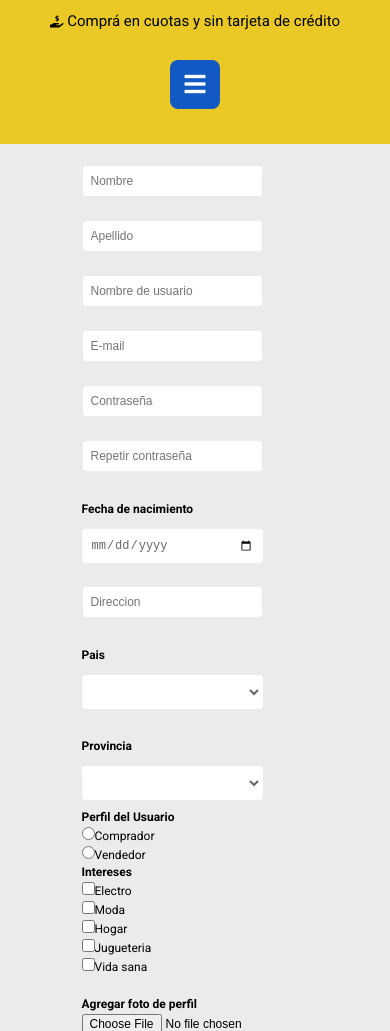
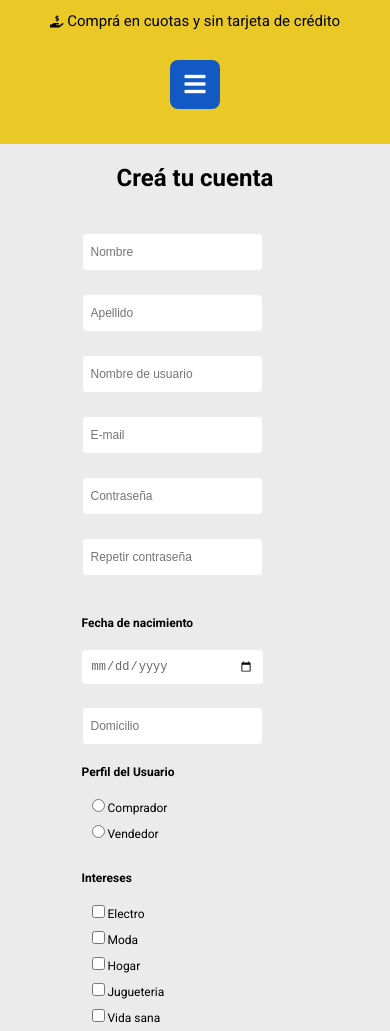
Before and after one commit to Sowska/entregaIndividualDH, a website: page views/register.html in a window 390 px wide. Shown: the part 65-1096 px from the top of the page. Drawn offline with Linux system fonts and the light colour scheme.

Commit message:
finished mobile version of register

```diff
--- a/app.js
+++ b/app.js
@@ -30,6 +30,7 @@ app.post('/home', (req, res) => {
     res.redirect('/');
 });
 
+
 app.listen(port, () => {
     console.log("Server started succesfully");
 
--- a/public/css/register.css
+++ b/public/css/register.css
@@ -1,17 +1,23 @@
 main{
     margin: auto;
-    background-color: var(--grisClaro);
     width: 100%;
 }
 
 .register-container{
-    /* background-color: blueviolet; */
-    width: 70%;
+    background-color: var(--grisClaro);
+    width: 100%;
     margin: auto;
     display: flex;
     justify-content: center;
     align-items: center;
     padding: 2%;
+}
+
+h1{
+    text-align: center;
+    background-color: var(--grisClaro);
+    padding: 20px;
+    font-size: 24px;
 }
 
 .form{
@@ -38,11 +44,13 @@ main{
     display: flex;
     flex-direction: column;
     align-items: flex-start;
+    padding: 10px;
 }
 
 .focus-input{
     margin-top: 3px;
     width: 100%;
+    height: 38px;
     padding: 8px;
     border: 1px solid var(--grisClaro);
     border-radius: 4px;
@@ -82,11 +90,11 @@ list-style-type: none;
 }
 
 li{
-    margin-bottom: 3px;
+    margin-bottom: 10px;
 }
 
 h4{
-    margin-bottom: 3px;
+    margin: 10px 0;
 }
 
 .form-rows{
@@ -96,6 +104,7 @@ h4{
 .form-rows-btn{
     display: flex;
     flex-direction: column;
+    margin: 10px 0;
 }
 
 .sendbtn, .deletebtn{
--- a/public/css/styles.css
+++ b/public/css/styles.css
@@ -105,7 +105,6 @@ html {
 
 
 /* BODY */
-
 
 body h3{
     font-size: 24px; /*tamaño de titulares*/
--- a/views/register.html
+++ b/views/register.html
@@ -76,10 +76,11 @@
     </header>
 
     <main>
-
+        <h1>Creá tu cuenta</h1>
         <section class="register-container">
 
-            <form action="action=/home" method="POST">
+
+            <form action="/home" method="POST">
 
                 <div class="form-rows">
                     <p class="field-container">
@@ -120,46 +121,37 @@
 
                 <div class="form-rows">
                     <p class="field-container">
-                        <input class="focus-input" placeholder="Direccion" type="text" minlength="10" required>
+                        <input class="focus-input" placeholder="Domicilio" type="text" minlength="10" required>
                     </p>
 
-                    <p class="field-container">
-                        <h4>Pais</h4>
-                        <select class="gds-cr gds-countryflag" country-data-region-id="gds-cr-four" data-language="es" required></select>
-                    </p>
-
-                    <p class="field-container">
-                        <h4>Provincia</h4>
-                        <select id="gds-cr-four" required></select>
-                    </p>
                 </div>
 
                 <div class="form-rows">
-                    <p class="field-container-radio">
-                        <h4>Perfil del Usuario</h4>
+                    <h4>Perfil del Usuario</h4>
+                    <section class="field-container-radio">
                         <ul id="preferences">
-                            <li><label><input name="prefer" value="1" type="radio">Comprador</label></li>
-                            <li><input name="prefer" value="2" type="radio">Vendedor</li>
+                            <li><label><input name="prefer" value="1" type="radio">  Comprador</label></li>
+                            <li><input name="prefer" value="2" type="radio">  Vendedor</li>
                             </ul>
-                    </p>
+                    </section>
                 </div>
 
                 <div class="form-rows">
-                    <p class="field-container-checkbox">
-                        <h4>Intereses</h4>
+                    <h4>Intereses</h4>
+                    <section class="field-container-checkbox">
                         <ul id="preferences">
-                            <li><input type="checkbox" name="electro">Electro</input></li>
-                            <li><input type="checkbox" name="moda">Moda</input></li>
-                            <li><input type="checkbox" name="hogar">Hogar</input></li>
-                            <li><input type="checkbox" name="jugueteria">Jugueteria</input></li>
-                            <li><input type="checkbox" name="vidasana">Vida sana</input></li>
+                            <li><input type="checkbox" name="electro">  Electro</input></li>
+                            <li><input type="checkbox" name="moda">  Moda</input></li>
+                            <li><input type="checkbox" name="hogar">  Hogar</input></li>
+                            <li><input type="checkbox" name="jugueteria">  Jugueteria</input></li>
+                            <li><input type="checkbox" name="vidasana">  Vida sana</input></li>
                         </ul>
-                    </p>
+                    </section>
                 </div>
 
                 <div class="form-rows">
+                    <h4>Agregar foto de perfil</h4>
                     <p class="field-container">
-                        <h4>Agregar foto de perfil</h4>
                         <input type="file" id="upload-file">
                     </p>
                 </div>
```
